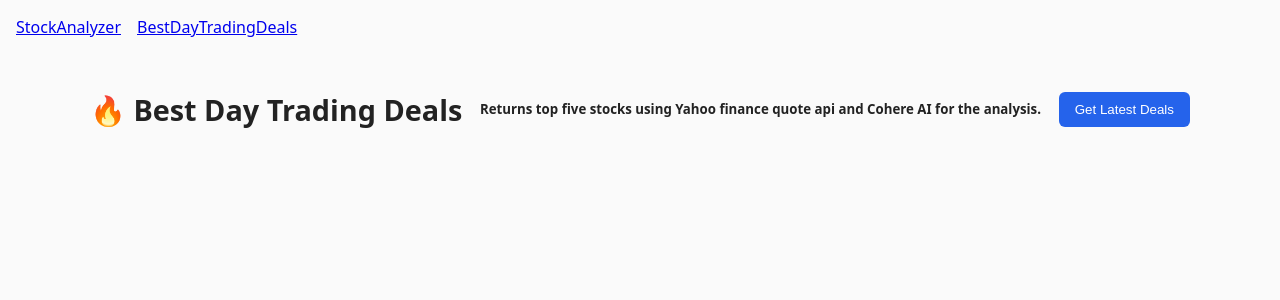
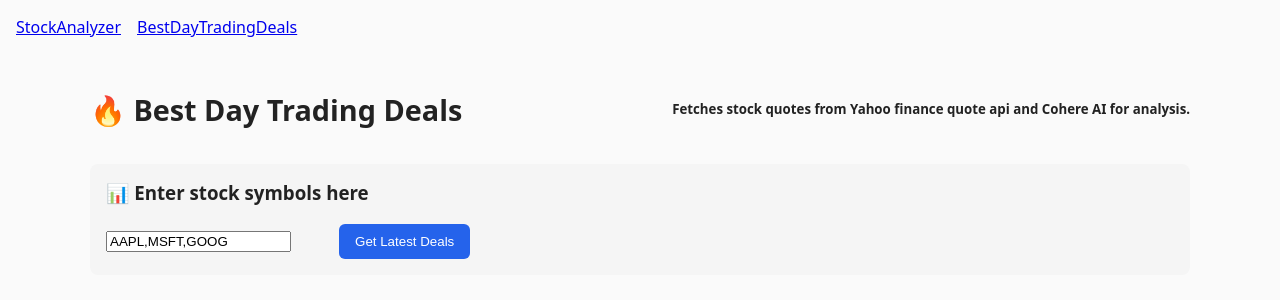
Before and after one commit to sanjeevdg/trading-app-client, a React (Create React App) app: page /BestDayTradingDeals in a window 1280 px wide. Shown: the top 300 px of the page. Built offline with nearby package versions, Linux system fonts and the light colour scheme.

Commit message:
oct-17-2025-2053hrs

```diff
--- a/src/components/BestDayTradingDeals.tsx
+++ b/src/components/BestDayTradingDeals.tsx
@@ -15,7 +15,8 @@ interface TradeDeal {
   reason: string;
 }
 
-const BASE_URL = "https://trading-app-server-35kc.onrender.com";
+//const BASE_URL = "http://localhost:4000";
+const BASE_URL =  "https://trading-app-server-35kc.onrender.com";
 
 
 const BestDayTradingDeals: React.FC = () => {
@@ -25,11 +26,21 @@ const BestDayTradingDeals: React.FC = () => {
   const [summary, setSummary] = useState("");
   const [loading, setLoading] = useState(false);
 
+  const [symbols, setSymbols] = useState("AAPL,MSFT,GOOG");
+
   const fetchDeals = async () => {
     setLoading(true);
+
+//const syms = symbols.split(",").map((s) => s.trim());
+
+console.log('sending symbols array...............',symbols);
+
+
     try {
       const res = await fetch(BASE_URL + "/api/daytrading-deals", {
         method: "POST",
+        headers: { "Content-Type": "application/json" },
+        body: JSON.stringify({"symbols":symbols})
       });
       const data = await res.json();
       console.log('DATARETUED',data);
@@ -37,7 +48,7 @@ const BestDayTradingDeals: React.FC = () => {
       console.log('SUMMARYRETUED',data.summary.substring(data.summary.indexOf('**Summary Paragraph:**')+27,data.summary.length));
 
       setDeals(data.deals || []);
-      setSummary(data.summary.substring(data.summary.indexOf('**Summary Paragraph:**')+22,data.summary.length) || "No summary available.");
+      setSummary(data.summary.substring(data.summary.indexOf('**Summary Paragraph:**'),data.summary.length) || "No summary available.");
     } catch (err) {
       console.error("Error fetching data:", err);
     } finally {
@@ -55,11 +66,25 @@ const BestDayTradingDeals: React.FC = () => {
     <div className="container">
       <div className="header">
         <h1>🔥 Best Day Trading Deals</h1>
-        <h5>Returns top five stocks using Yahoo finance quote api and Cohere AI for the analysis.</h5>
-        <button onClick={fetchDeals} disabled={loading}>
+        <h5>Fetches stock quotes from Yahoo finance quote api and Cohere AI for analysis.</h5>
+
+      </div>
+
+ <div className="summary">
+          <h3>📊 Enter stock symbols here</h3>
+
+ <input
+          value={symbols}
+          onChange={(e) => setSymbols(e.target.value)}
+          className="border rounded p-2 w-full mb-4"
+          placeholder="Enter comma-separated symbols (e.g., AAPL,MSFT,GOOG)"
+        />
+       &emsp;&emsp;&emsp;
+<button onClick={fetchDeals} disabled={loading}>
           {loading ? "Loading..." : "Get Latest Deals"}
         </button>
-      </div>
+
+</div>
 
       <div className="grid">
 {deals.map((deal) => (
--- a/src/index.css
+++ b/src/index.css
@@ -50,6 +50,7 @@ button:disabled {
   grid-template-columns: repeat(auto-fit, minmax(260px, 1fr));
   gap: 16px;
   margin-top: 24px;
+  flex-wrap: wrap;
 }
 
 .card {
```
